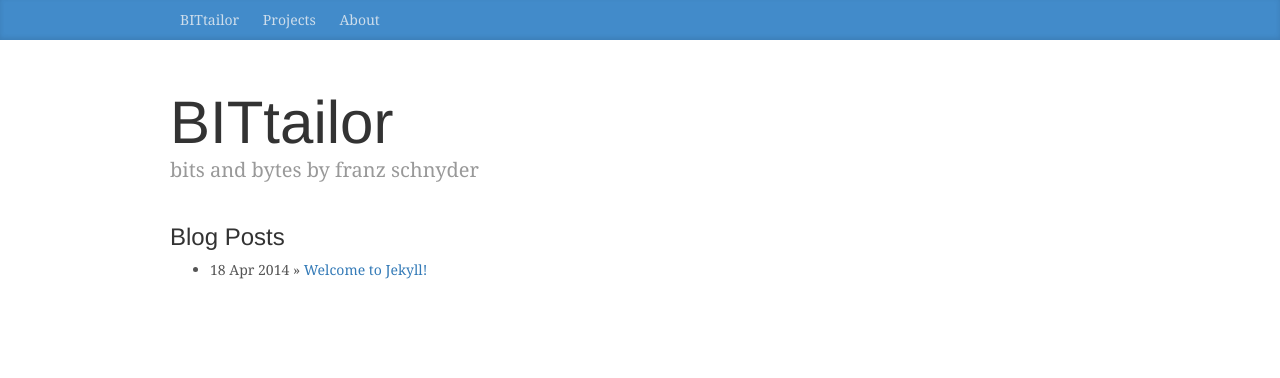
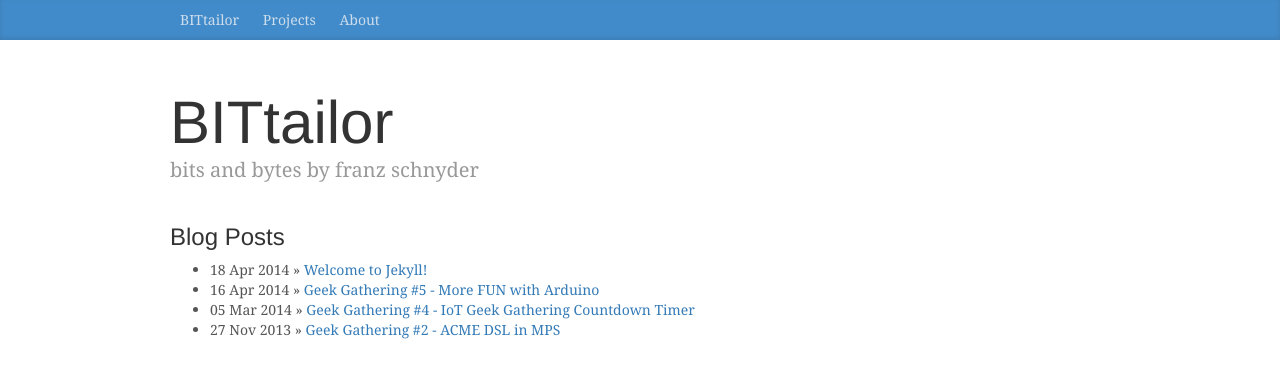
Before and after one commit to bittailor/bittailor.github.com, a Jekyll site: the page built from index.html, in a window 1280 px wide. Shown: the top 378 px of the page. Built offline with Jekyll 4.4.1, drawn with Linux system fonts in a browser that asks for light colours; nearby versions of some CDN libraries; Markdown is read by kramdown in place of the engine named in the settings.

Commit message:
Add some old posts

```diff
--- /dev/null
+++ b/_posts/2013-11-27-ACME-DSL-in-MPS.markdown
@@ -0,0 +1,10 @@
+---
+layout: post
+title:  "Geek Gathering #2 - ACME DSL in MPS"
+date:   2013-11-27 12:00:00
+categories: blog side geekgathering
+---
+
+My presentation from the november geek gathering:
+
+<iframe src="https://docs.google.com/presentation/d/1fVZKSu_fKXx_XlLCSVBrx8UTCvGDd3Ew3ber5XeuNfA/embed?start=false&loop=false&delayms=3000" frameborder="0" width="960" height="569" allowfullscreen="true" mozallowfullscreen="true" webkitallowfullscreen="true"></iframe>
--- /dev/null
+++ b/_posts/2014-03-05-IoT-Geek-Gathering-Countdown-Timer.markdown
@@ -0,0 +1,10 @@
+---
+layout: post
+title:  "Geek Gathering #4 - IoT Geek Gathering Countdown Timer"
+date:   2014-03-05 12:00:00
+categories: blog side geekgathering
+---
+
+My presentation from the march geek gathering:
+
+<iframe src="http://prezi.com/embed/cox5oypykk43/?bgcolor=ffffff&amp;lock_to_path=0&amp;autoplay=0&amp;autohide_ctrls=0&amp;features=undefined&amp;disabled_features=undefined" width="550" height="400" frameBorder="0" webkitAllowFullScreen mozAllowFullscreen allowfullscreen></iframe>
--- /dev/null
+++ b/_posts/2014-04-16-IoT-More-FUN-with-Arduino.markdown
@@ -0,0 +1,10 @@
+---
+layout: post
+title:  "Geek Gathering #5 - More FUN with Arduino"
+date:   2014-04-16 07:50:03
+categories: blog side geekgathering
+---
+
+My presentation and [instructions](https://github.com/bittailor/MoreFunWithArduino#more-fun-with-arduino) from the april geek gathering.
+
+<iframe src="http://prezi.com/embed/iowlk3rxn1g5/?bgcolor=ffffff&amp;lock_to_path=0&amp;autoplay=0&amp;autohide_ctrls=0&amp;features=undefined&amp;disabled_features=undefined" width="550" height="400" frameBorder="0" webkitAllowFullScreen mozAllowFullscreen allowfullscreen></iframe>
```
Also changed, not shown: _includes/head.html (+8 -0 lines).
